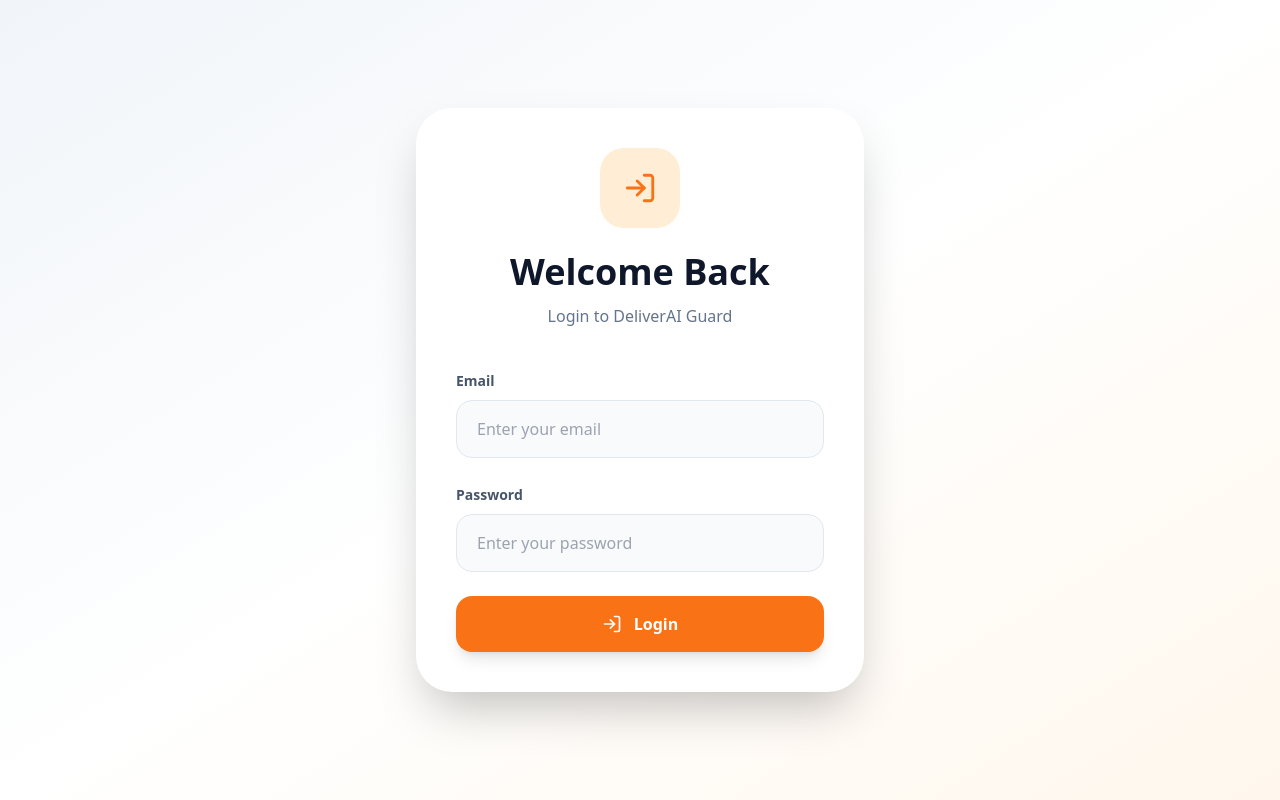
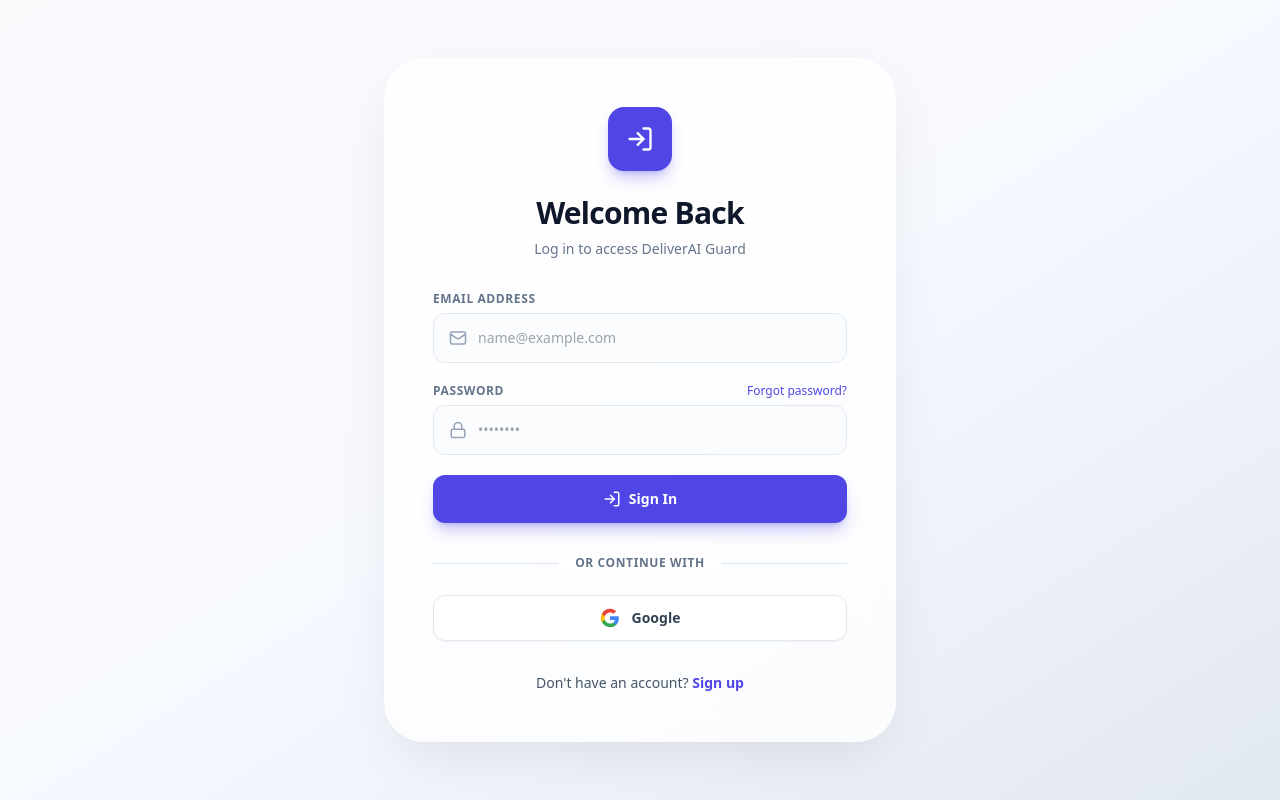
Before and after one commit to prateekpokhrel/DeliverAI-Guard, a React (Vite) app in the folder Frontend/: page /login in a window 1280 px wide. Built offline with nearby package versions, Linux system fonts and the light colour scheme.

Commit message:
login page ui fix

```diff
--- a/Frontend/src/pages/Login.jsx
+++ b/Frontend/src/pages/Login.jsx
@@ -1,81 +1,85 @@
 import { useState } from "react";
+import axios from "axios";
+import toast from "react-hot-toast";
+import {
+    LogIn,
+    UserPlus,
+    Loader2,
+    Mail,
+    Lock,
+    User,
+    Phone,
+    MapPin
+} from "lucide-react";
 
-import axios from "axios";
-
-import toast from "react-hot-toast";
 const API_BASE_URL = import.meta.env.VITE_API_URL;
 
-import {
-    LogIn,
-    Loader2,
-} from "lucide-react";
+export default function Auth() {
+    const [isLogin, setIsLogin] = useState(true);
+    const [loading, setLoading] = useState(false);
 
-export default function Login() {
-
-    const [loading, setLoading] =
-        useState(false);
-
-    const [formData, setFormData] =
-        useState({
+    const [formData, setFormData] = useState({
+        name: "",
         email: "",
         password: "",
+        contact: "",
+        address: "",
     });
 
     /* ========================= */
     /* HANDLE CHANGE */
     /* ========================= */
-
     const handleChange = (e) => {
-
         setFormData({
             ...formData,
-            [e.target.name]:
-            e.target.value,
+            [e.target.name]: e.target.value,
         });
     };
 
     /* ========================= */
-    /* LOGIN */
+    /* TOGGLE MODE */
     /* ========================= */
+    const toggleMode = () => {
+        setIsLogin(!isLogin);
+        setFormData({ name: "", email: "", password: "", contact: "", address: "" });
+    };
 
-    const handleLogin = async (
-        e
-    ) => {
+    /* ========================= */
+    /* GOOGLE AUTH */
+    /* ========================= */
+    const handleGoogleAuth = () => {
+        // Replace this with your actual Google OAuth endpoint or Firebase trigger
+        toast("Redirecting to Google...", { icon: '🔄' });
+        // Example: window.location.href = `${API_BASE_URL}/api/auth/google`;
+    };
 
+    /* ========================= */
+    /* SUBMIT (LOGIN / SIGNUP) */
+    /* ========================= */
+    const handleSubmit = async (e) => {
         e.preventDefault();
 
         try {
-
             setLoading(true);
 
-            const response =
-                await axios.post(
-                    `${API_BASE_URL}/api/auth/login`,
-                    formData
-                );
+            const endpoint = isLogin ? "/api/auth/login" : "/api/auth/register";
+            const payload = isLogin
+                ? { email: formData.email, password: formData.password }
+                : formData; // Sends name, email, password, contact, and address
 
-            localStorage.setItem(
-                "token",
-                response.data.token
-            );
+            const response = await axios.post(`${API_BASE_URL}${endpoint}`, payload);
 
-            toast.success(
-                "Login successful"
-            );
+            localStorage.setItem("token", response.data.token);
 
-            window.location.href =
-                "/";
+            toast.success(isLogin ? "Login successful!" : "Welcome to DeliverAI Guard!");
+            window.location.href = "/";
 
         } catch (error) {
-
             console.log(error);
-
-            toast.error(
-                "Invalid credentials"
-            );
-
+            const errorMessage = error.response?.data?.message ||
+                (isLogin ? "Invalid credentials" : "Registration failed. Please try again.");
+            toast.error(errorMessage);
         } finally {
-
             setLoading(false);
         }
     };
@@ -83,119 +87,197 @@
     /* ========================= */
     /* UI */
     /* ========================= */
+    return (
+        <div className="flex min-h-screen items-center justify-center bg-gradient-to-br from-slate-50 via-indigo-50/50 to-slate-200 py-10 px-4 dark:from-slate-950 dark:via-indigo-950/20 dark:to-slate-900">
 
-    return (
-
-        <div className="flex min-h-screen items-center justify-center bg-gradient-to-br from-slate-100 via-white to-orange-50 dark:from-[#020617] dark:via-[#081225] dark:to-[#111827]">
-
-            <div className="w-full max-w-md rounded-[36px] bg-white p-10 shadow-2xl dark:bg-slate-900">
+            {/* Main Card - Added max height and hidden scrollbar so it stays neat on small screens */}
+            <div className="w-full max-w-lg rounded-[2.5rem] border border-white/50 bg-white/80 p-8 shadow-[0_20px_60px_-15px_rgba(0,0,0,0.1)] backdrop-blur-xl sm:p-12 dark:border-slate-800 dark:bg-slate-900/90 dark:shadow-2xl [&::-webkit-scrollbar]:hidden max-h-[95vh] overflow-y-auto">
 
                 {/* HEADER */}
-
                 <div className="text-center">
-
-                    <div className="mx-auto flex h-20 w-20 items-center justify-center rounded-3xl bg-orange-100 text-orange-500">
-
-                        <LogIn size={34} />
-
+                    <div className="mx-auto flex h-16 w-16 items-center justify-center rounded-2xl bg-indigo-600 text-white shadow-lg shadow-indigo-600/30">
+                        {isLogin ? <LogIn size={28} /> : <UserPlus size={28} />}
                     </div>
-
-                    <h1 className="mt-6 text-4xl font-black text-slate-900 dark:text-white">
-
-                        Welcome Back
-
+                    <h1 className="mt-6 text-3xl font-extrabold tracking-tight text-slate-900 dark:text-white">
+                        {isLogin ? "Welcome Back" : "Create an Account"}
                     </h1>
-
-                    <p className="mt-3 text-slate-500 dark:text-slate-400">
-
-                        Login to DeliverAI Guard
-
+                    <p className="mt-2 text-sm text-slate-500 dark:text-slate-400">
+                        {isLogin ? "Log in to access DeliverAI Guard" : "Join DeliverAI Guard today"}
                     </p>
-
                 </div>
 
                 {/* FORM */}
+                <form onSubmit={handleSubmit} className="mt-8 space-y-5">
 
-                <form
-                    onSubmit={handleLogin}
-                    className="mt-10 space-y-6"
-                >
+                    {/* SIGNUP SPECIFIC FIELDS */}
+                    {!isLogin && (
+                        <>
+                            <div className="grid grid-cols-1 gap-5 sm:grid-cols-2">
+                                {/* NAME */}
+                                <div>
+                                    <label className="mb-1.5 block text-xs font-semibold uppercase tracking-wider text-slate-500 dark:text-slate-400">
+                                        Full Name
+                                    </label>
+                                    <div className="relative">
+                                        <User className="absolute left-4 top-1/2 -translate-y-1/2 text-slate-400" size={18} />
+                                        <input
+                                            type="text"
+                                            name="name"
+                                            value={formData.name}
+                                            onChange={handleChange}
+                                            required={!isLogin}
+                                            placeholder="John Doe"
+                                            className="w-full rounded-xl border border-slate-200 bg-slate-50/50 py-3.5 pl-11 pr-4 text-sm outline-none transition-all focus:border-indigo-500 focus:bg-white focus:ring-4 focus:ring-indigo-500/10 dark:border-slate-700 dark:bg-slate-800/50 dark:text-white dark:focus:bg-slate-800"
+                                        />
+                                    </div>
+                                </div>
+
+                                {/* CONTACT DETAILS */}
+                                <div>
+                                    <label className="mb-1.5 block text-xs font-semibold uppercase tracking-wider text-slate-500 dark:text-slate-400">
+                                        Contact Number
+                                    </label>
+                                    <div className="relative">
+                                        <Phone className="absolute left-4 top-1/2 -translate-y-1/2 text-slate-400" size={18} />
+                                        <input
+                                            type="tel"
+                                            name="contact"
+                                            value={formData.contact}
+                                            onChange={handleChange}
+                                            required={!isLogin}
+                                            placeholder="+1 (555) 000-0000"
+                                            className="w-full rounded-xl border border-slate-200 bg-slate-50/50 py-3.5 pl-11 pr-4 text-sm outline-none transition-all focus:border-indigo-500 focus:bg-white focus:ring-4 focus:ring-indigo-500/10 dark:border-slate-700 dark:bg-slate-800/50 dark:text-white dark:focus:bg-slate-800"
+                                        />
+                                    </div>
+                                </div>
+                            </div>
+
+                            {/* ADDRESS */}
+                            <div>
+                                <label className="mb-1.5 block text-xs font-semibold uppercase tracking-wider text-slate-500 dark:text-slate-400">
+                                    Full Address
+                                </label>
+                                <div className="relative">
+                                    <MapPin className="absolute left-4 top-4 text-slate-400" size={18} />
+                                    <textarea
+                                        name="address"
+                                        value={formData.address}
+                                        onChange={handleChange}
+                                        required={!isLogin}
+                                        rows="2"
+                                        placeholder="123 Main St, City, Country"
+                                        className="w-full resize-none rounded-xl border border-slate-200 bg-slate-50/50 py-3.5 pl-11 pr-4 text-sm outline-none transition-all focus:border-indigo-500 focus:bg-white focus:ring-4 focus:ring-indigo-500/10 dark:border-slate-700 dark:bg-slate-800/50 dark:text-white dark:focus:bg-slate-800"
+                                    ></textarea>
+                                </div>
+                            </div>
+                        </>
+                    )}
 
                     {/* EMAIL */}
-
                     <div>
-
-                        <label className="text-sm font-semibold text-slate-600 dark:text-slate-300">
-
-                            Email
-
+                        <label className="mb-1.5 block text-xs font-semibold uppercase tracking-wider text-slate-500 dark:text-slate-400">
+                            Email Address
                         </label>
-
+                        <div className="relative">
+                            <Mail className="absolute left-4 top-1/2 -translate-y-1/2 text-slate-400" size={18} />
                             <input
                                 type="email"
                                 name="email"
                                 value={formData.email}
                                 onChange={handleChange}
                                 required
-                            placeholder="Enter your email"
-                            className="mt-2 w-full rounded-2xl border border-slate-200 bg-slate-50 px-5 py-4 outline-none transition-all focus:border-orange-400 focus:ring-4 focus:ring-orange-100 dark:border-slate-700 dark:bg-slate-800 dark:text-white"
+                                placeholder="name@example.com"
+                                className="w-full rounded-xl border border-slate-200 bg-slate-50/50 py-3.5 pl-11 pr-4 text-sm outline-none transition-all focus:border-indigo-500 focus:bg-white focus:ring-4 focus:ring-indigo-500/10 dark:border-slate-700 dark:bg-slate-800/50 dark:text-white dark:focus:bg-slate-800"
                             />
-
+                        </div>
                     </div>
 
                     {/* PASSWORD */}
-
                     <div>
-
-                        <label className="text-sm font-semibold text-slate-600 dark:text-slate-300">
-
+                        <div className="mb-1.5 flex items-center justify-between">
+                            <label className="block text-xs font-semibold uppercase tracking-wider text-slate-500 dark:text-slate-400">
                                 Password
-
                             </label>
-
+                            {isLogin && (
+                                <a href="#" className="text-xs font-medium text-indigo-600 hover:text-indigo-500 dark:text-indigo-400">
+                                    Forgot password?
+                                </a>
+                            )}
+                        </div>
+                        <div className="relative">
+                            <Lock className="absolute left-4 top-1/2 -translate-y-1/2 text-slate-400" size={18} />
                             <input
                                 type="password"
                                 name="password"
                                 value={formData.password}
                                 onChange={handleChange}
                                 required
-                            placeholder="Enter your password"
-                            className="mt-2 w-full rounded-2xl border border-slate-200 bg-slate-50 px-5 py-4 outline-none transition-all focus:border-orange-400 focus:ring-4 focus:ring-orange-100 dark:border-slate-700 dark:bg-slate-800 dark:text-white"
+                                placeholder="••••••••"
+                                className="w-full rounded-xl border border-slate-200 bg-slate-50/50 py-3.5 pl-11 pr-4 text-sm outline-none transition-all focus:border-indigo-500 focus:bg-white focus:ring-4 focus:ring-indigo-500/10 dark:border-slate-700 dark:bg-slate-800/50 dark:text-white dark:focus:bg-slate-800"
                             />
-
+                        </div>
                     </div>
 
-                    {/* BUTTON */}
-
+                    {/* SUBMIT BUTTON */}
                     <button
                         type="submit"
                         disabled={loading}
-                        className="flex w-full items-center justify-center gap-3 rounded-2xl bg-orange-500 py-4 font-semibold text-white shadow-lg transition hover:bg-orange-600"
+                        className="mt-4 flex w-full items-center justify-center gap-2 rounded-xl bg-indigo-600 py-3.5 text-sm font-semibold text-white shadow-lg shadow-indigo-600/30 transition-all hover:bg-indigo-700 active:scale-[0.98] disabled:opacity-70"
                     >
-
                         {loading ? (
                             <>
-                                <Loader2
-                                    size={20}
-                                    className="animate-spin"
-                                />
-
-                                Logging in...
+                                <Loader2 size={18} className="animate-spin" />
+                                {isLogin ? "Authenticating..." : "Creating account..."}
                             </>
                         ) : (
                             <>
-                                <LogIn size={20} />
-
-                                Login
+                                {isLogin ? <LogIn size={18} /> : <UserPlus size={18} />}
+                                {isLogin ? "Sign In" : "Sign Up"}
                             </>
                         )}
+                    </button>
+                </form>
 
+                {/* DIVIDER */}
+                <div className="relative mt-8 mb-6">
+                    <div className="absolute inset-0 flex items-center">
+                        <div className="w-full border-t border-slate-200 dark:border-slate-700"></div>
+                    </div>
+                    <div className="relative flex justify-center text-sm">
+                        <span className="bg-white px-4 text-xs font-semibold uppercase tracking-wider text-slate-500 dark:bg-slate-900 dark:text-slate-400">
+                            Or continue with
+                        </span>
+                    </div>
+                </div>
+
+                {/* GOOGLE AUTH BUTTON */}
+                <button
+                    onClick={handleGoogleAuth}
+                    type="button"
+                    className="flex w-full items-center justify-center gap-3 rounded-xl border border-slate-200 bg-white py-3 text-sm font-semibold text-slate-700 shadow-sm transition-all hover:bg-slate-50 active:scale-[0.98] dark:border-slate-700 dark:bg-slate-800 dark:text-slate-200 dark:hover:bg-slate-700"
+                >
+                    <svg className="h-5 w-5" viewBox="0 0 24 24">
+                        <path d="M22.56 12.25c0-.78-.07-1.53-.2-2.25H12v4.26h5.92c-.26 1.37-1.04 2.53-2.21 3.31v2.77h3.57c2.08-1.92 3.28-4.74 3.28-8.09z" fill="#4285F4"/>
+                        <path d="M12 23c2.97 0 5.46-.98 7.28-2.66l-3.57-2.77c-.98.66-2.23 1.06-3.71 1.06-2.86 0-5.29-1.93-6.16-4.53H2.18v2.84C3.99 20.53 7.7 23 12 23z" fill="#34A853"/>
+                        <path d="M5.84 14.09c-.22-.66-.35-1.36-.35-2.09s.13-1.43.35-2.09V7.07H2.18C1.43 8.55 1 10.22 1 12s.43 3.45 1.18 4.93l2.85-2.22.81-.62z" fill="#FBBC05"/>
+                        <path d="M12 5.38c1.62 0 3.06.56 4.21 1.64l3.15-3.15C17.45 2.09 14.97 1 12 1 7.7 1 3.99 3.47 2.18 7.07l3.66 2.84c.87-2.6 3.3-4.53 6.16-4.53z" fill="#EA4335"/>
+                    </svg>
+                    Google
                 </button>
 
-                </form>
-
+                {/* TOGGLE FOOTER */}
+                <div className="mt-8 text-center text-sm font-medium text-slate-600 dark:text-slate-400">
+                    {isLogin ? "Don't have an account? " : "Already have an account? "}
+                    <button
+                        onClick={toggleMode}
+                        type="button"
+                        className="font-bold text-indigo-600 transition-colors hover:text-indigo-700 hover:underline dark:text-indigo-400"
+                    >
+                        {isLogin ? "Sign up" : "Log in"}
+                    </button>
                 </div>
 
             </div>
+        </div>
     );
 }
```
Lines whose indentation alone changed are shown as unchanged.
